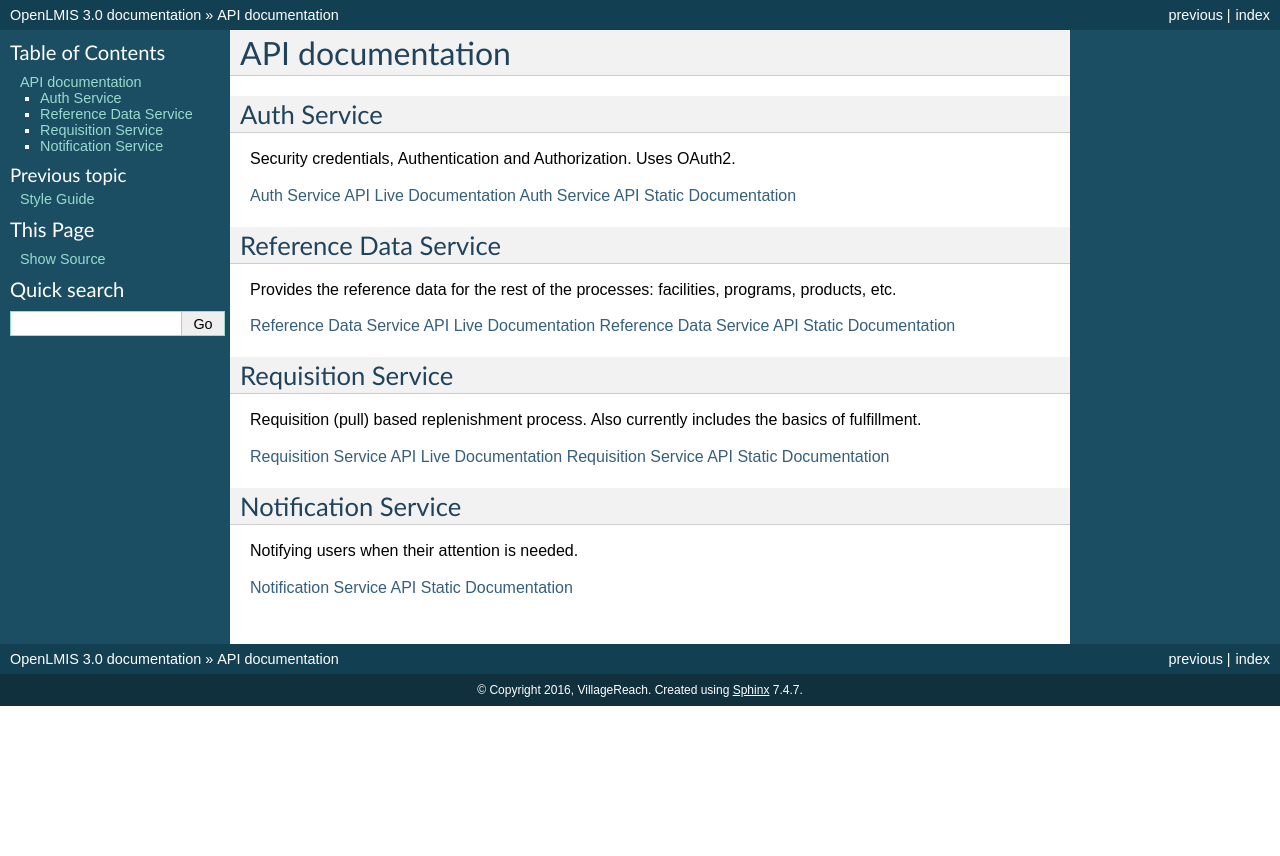
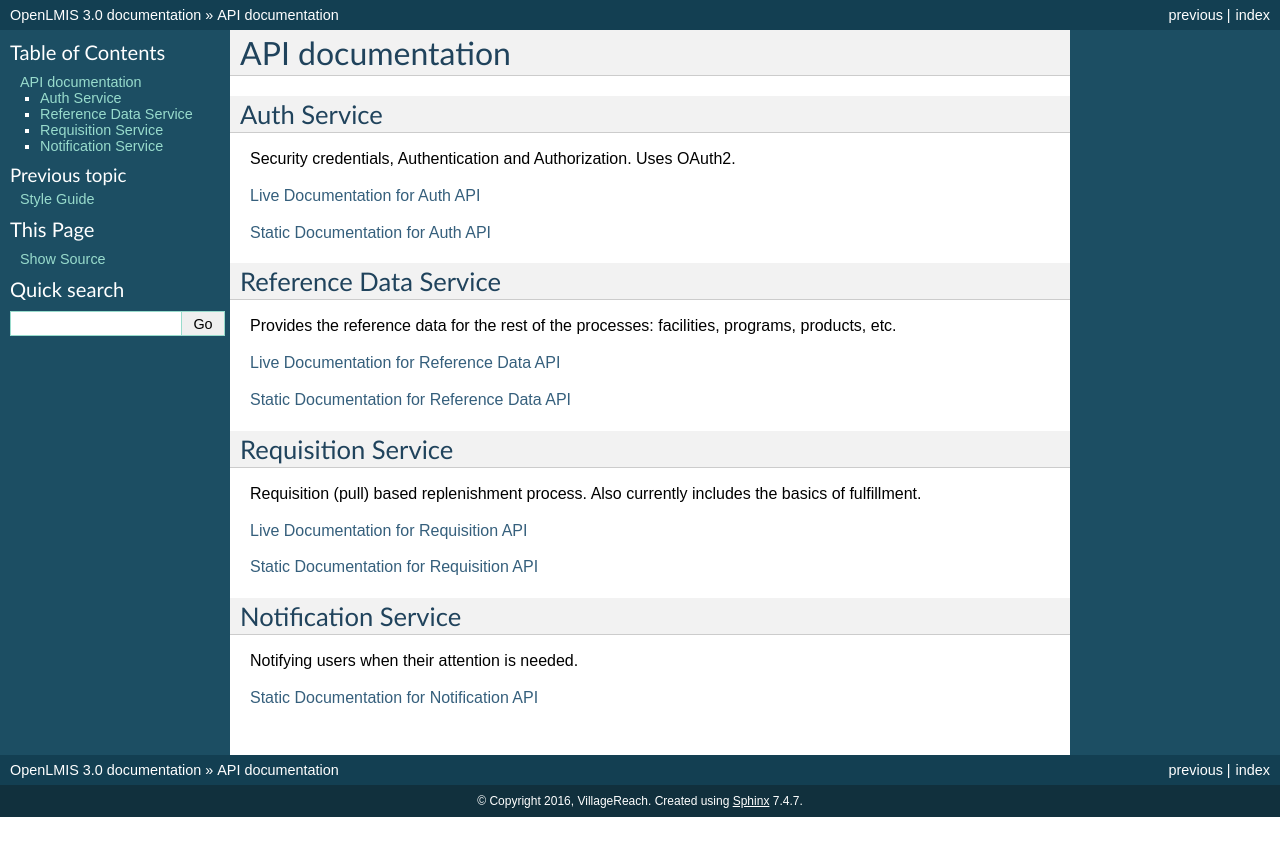
Before and after one commit to OpenLMIS/openlmis-ref-distro, a Sphinx documentation site: the page built from docs/source/api/index.rst, in a window 1280 px wide. Shown: the top 856 px of the page. Built offline with Sphinx 7.4.7, drawn with Linux system fonts in a browser that asks for light colours; pages that are not in the unit, such as notebooks, are missing from menus.

Commit message:
OLMIS-1168 Follow-up to improve formatting for readability

```diff
--- a/docs/source/api/index.rst
+++ b/docs/source/api/index.rst
@@ -7,8 +7,9 @@
 
 Security credentials, Authentication and Authorization. Uses OAuth2.
 
-`Auth Service API Live Documentation <http://test.openlmis.org/auth/index.html#/default>`_
-`Auth Service API Static Documentation <http://build.openlmis.org/job/OpenLMIS-auth-service/lastSuccessfulBuild/artifact/build/resources/main/api-definition.html>`_
+`Live Documentation for Auth API <http://test.openlmis.org/auth/index.html#/default>`_
+
+`Static Documentation for Auth API <http://build.openlmis.org/job/OpenLMIS-auth-service/lastSuccessfulBuild/artifact/build/resources/main/api-definition.html>`_
 
 **********************
 Reference Data Service
@@ -16,8 +17,9 @@
 
 Provides the reference data for the rest of the processes: facilities, programs, products, etc.
 
-`Reference Data Service API Live Documentation <http://test.openlmis.org/referencedata/index.html#/default>`_
-`Reference Data Service API Static Documentation <http://build.openlmis.org/job/OpenLMIS-referencedata-service/lastSuccessfulBuild/artifact/build/resources/main/api-definition.html>`_
+`Live Documentation for Reference Data API <http://test.openlmis.org/referencedata/index.html#/default>`_
+
+`Static Documentation for Reference Data API <http://build.openlmis.org/job/OpenLMIS-referencedata-service/lastSuccessfulBuild/artifact/build/resources/main/api-definition.html>`_
 
 *******************
 Requisition Service
@@ -25,8 +27,9 @@
 
 Requisition (pull) based replenishment process. Also currently includes the basics of fulfillment.
 
-`Requisition Service API Live Documentation <http://test.openlmis.org/requisition/index.html#/default>`_
-`Requisition Service API Static Documentation <http://build.openlmis.org/job/OpenLMIS-requisition-service/lastSuccessfulBuild/artifact/build/resources/main/api-definition.html>`_
+`Live Documentation for Requisition API <http://test.openlmis.org/requisition/index.html#/default>`_
+
+`Static Documentation for Requisition API <http://build.openlmis.org/job/OpenLMIS-requisition-service/lastSuccessfulBuild/artifact/build/resources/main/api-definition.html>`_
 
 ********************
 Notification Service
@@ -34,4 +37,4 @@
 
 Notifying users when their attention is needed.
 
-`Notification Service API Static Documentation <http://build.openlmis.org/job/OpenLMIS-notification-service/lastSuccessfulBuild/artifact/build/resources/main/api-definition.html>`_
+`Static Documentation for Notification API <http://build.openlmis.org/job/OpenLMIS-notification-service/lastSuccessfulBuild/artifact/build/resources/main/api-definition.html>`_
```
